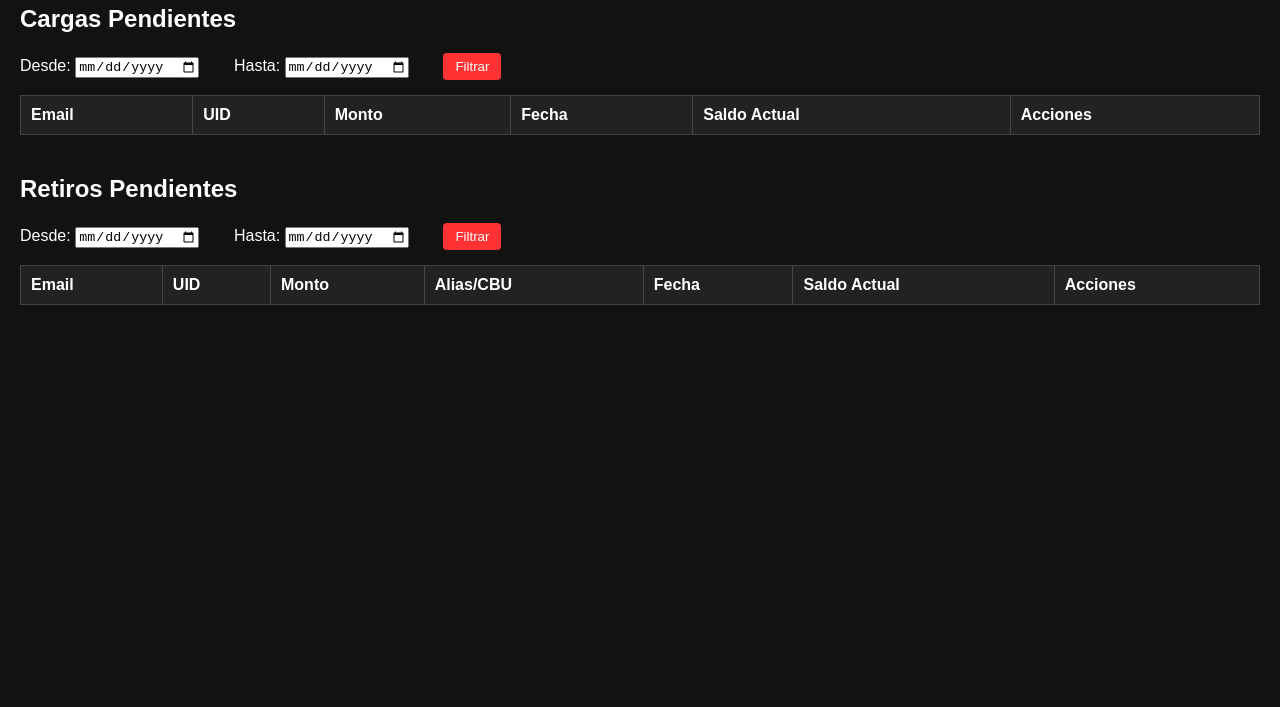
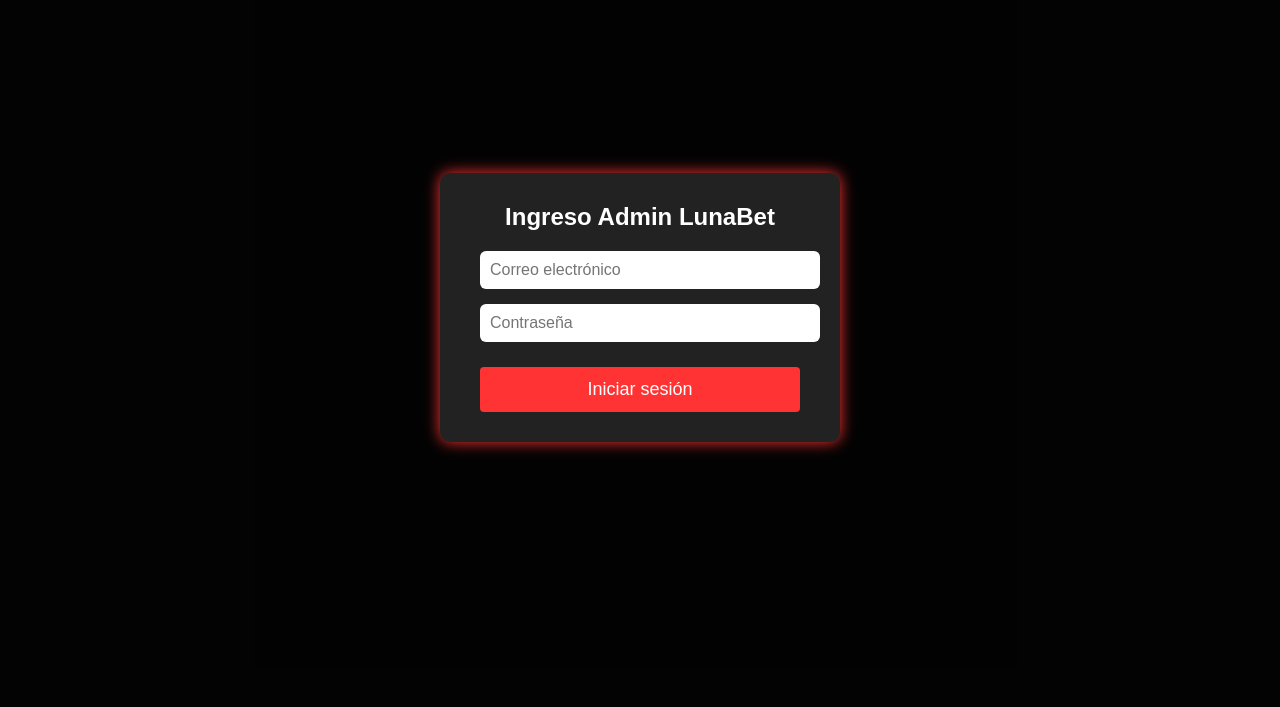
Before and after one commit to RedPato010/lunabet-admin, a plain HTML site: page index.html in a window 1280 px wide. Shown: the part 93-800 px from the top of the page. Drawn offline with Linux system fonts and the light colour scheme; no server answers.

Commit message:
Update index.html

```diff
--- a/index.html
+++ b/index.html
@@ -50,13 +50,55 @@
   button:hover {
     background: #cc2929;
   }
+  /* Modal Styles */
+  .modal-bg {
+    display: flex;
+    position: fixed;
+    top: 0; left: 0; right: 0; bottom: 0;
+    background: rgba(0,0,0,0.85);
+    justify-content: center;
+    align-items: center;
+    z-index: 9999;
+  }
+  .modal {
+    background: #222;
+    padding: 30px 40px;
+    border-radius: 10px;
+    width: 320px;
+    box-shadow: 0 0 15px #ff3333;
+    color: white;
+  }
+  .modal h2 {
+    margin-top: 0;
+    margin-bottom: 20px;
+    text-align: center;
+  }
+  .modal input {
+    width: 100%;
+    padding: 10px;
+    margin-bottom: 15px;
+    border-radius: 6px;
+    border: none;
+    font-size: 16px;
+    outline: none;
+  }
+  .modal button {
+    width: 100%;
+    padding: 12px;
+    font-size: 18px;
+  }
+  .error-msg {
+    color: #ff6666;
+    margin-bottom: 10px;
+    text-align: center;
+  }
 </style>
 </head>
 <body>
 
 <h1>Panel de Administración - LunaBet</h1>
 
-<section id="seccionCargas">
+<section id="seccionCargas" style="display:none;">
   <h2>Cargas Pendientes</h2>
   <label>Desde: <input type="date" id="fechaInicioCarga" /></label>
   <label>Hasta: <input type="date" id="fechaFinCarga" /></label>
@@ -73,13 +115,11 @@
         <th>Acciones</th>
       </tr>
     </thead>
-    <tbody>
-      <!-- Cargas cargadas dinámicamente -->
-    </tbody>
+    <tbody></tbody>
   </table>
 </section>
 
-<section id="seccionRetiros">
+<section id="seccionRetiros" style="display:none;">
   <h2>Retiros Pendientes</h2>
   <label>Desde: <input type="date" id="fechaInicioRetiro" /></label>
   <label>Hasta: <input type="date" id="fechaFinRetiro" /></label>
@@ -97,17 +137,28 @@
         <th>Acciones</th>
       </tr>
     </thead>
-    <tbody>
-      <!-- Retiros cargados dinámicamente -->
-    </tbody>
+    <tbody></tbody>
   </table>
 </section>
 
+<button id="btnLogout" style="display:none; margin-bottom: 20px; background:#cc2929;">Cerrar sesión</button>
+
+<!-- Modal Login -->
+<div class="modal-bg" id="modalLogin">
+  <div class="modal">
+    <h2>Ingreso Admin LunaBet</h2>
+    <input type="email" id="inputEmail" placeholder="Correo electrónico" />
+    <input type="password" id="inputPassword" placeholder="Contraseña" />
+    <div class="error-msg" id="loginError"></div>
+    <button id="btnLogin">Iniciar sesión</button>
+  </div>
+</div>
+
 <script src="https://www.gstatic.com/firebasejs/9.23.0/firebase-app-compat.js"></script>
+<script src="https://www.gstatic.com/firebasejs/9.23.0/firebase-auth-compat.js"></script>
 <script src="https://www.gstatic.com/firebasejs/9.23.0/firebase-firestore-compat.js"></script>
 
 <script>
-  // Configura aquí tu Firebase
   const firebaseConfig = {
     apiKey: "AIzaSyBDWxn28oXn04--DMwkzqMq00g_W-OYJ3g",
     authDomain: "lunabet-73609.firebaseapp.com",
@@ -119,7 +170,20 @@
   };
 
   firebase.initializeApp(firebaseConfig);
+  const auth = firebase.auth();
   const db = firebase.firestore();
+
+  const UID_ADMIN = "keVqWPJpBvRZxtb5YjmXSPYM4Aa2";
+
+  const modalLogin = document.getElementById("modalLogin");
+  const btnLogin = document.getElementById("btnLogin");
+  const loginError = document.getElementById("loginError");
+  const inputEmail = document.getElementById("inputEmail");
+  const inputPassword = document.getElementById("inputPassword");
+
+  const seccionCargas = document.getElementById("seccionCargas");
+  const seccionRetiros = document.getElementById("seccionRetiros");
+  const btnLogout = document.getElementById("btnLogout");
 
   // Función para formatear fecha legible
   function formatearFecha(timestamp) {
@@ -128,7 +192,6 @@
     return date.toLocaleString();
   }
 
-  // Cargar saldo del usuario para mostrar en tabla
   async function obtenerSaldoUsuario(uid) {
     try {
       const doc = await db.collection('users').doc(uid).get();
@@ -142,17 +205,13 @@
     }
   }
 
-  // Cargar cargas pendientes con filtros
   async function cargarCargasPendientes(fechaInicio=null, fechaFin=null) {
     let query = db.collection('cargas').where('estado', '==', 'pendiente');
-
     if(fechaInicio) query = query.where('creado', '>=', fechaInicio);
     if(fechaFin) query = query.where('creado', '<=', fechaFin);
-
     query = query.orderBy('creado', 'desc');
 
     const snapshot = await query.get();
-
     const tbody = document.querySelector('#tablaCargas tbody');
     tbody.innerHTML = '';
 
@@ -175,17 +234,13 @@
     }
   }
 
-  // Cargar retiros pendientes con filtros
   async function cargarRetirosPendientes(fechaInicio=null, fechaFin=null) {
     let query = db.collection('retiros').where('estado', '==', 'pendiente');
-
     if(fechaInicio) query = query.where('creado', '>=', fechaInicio);
     if(fechaFin) query = query.where('creado', '<=', fechaFin);
-
     query = query.orderBy('creado', 'desc');
 
     const snapshot = await query.get();
-
     const tbody = document.querySelector('#tablaRetiros tbody');
     tbody.innerHTML = '';
 
@@ -209,7 +264,6 @@
     }
   }
 
-  // Función para aprobar carga
   async function aprobarCarga(cargaId, uid, monto) {
     try {
       const userRef = db.collection('users').doc(uid);
@@ -229,7 +283,6 @@
     }
   }
 
-  // Función para rechazar carga
   async function rechazarCarga(cargaId) {
     try {
       await db.collection('cargas').doc(cargaId).update({ estado: 'rechazado' });
@@ -241,7 +294,6 @@
     }
   }
 
-  // Función para aprobar retiro
   async function aprobarRetiro(retiroId, uid, monto) {
     try {
       const userRef = db.collection('users').doc(uid);
@@ -265,7 +317,6 @@
     }
   }
 
-  // Función para rechazar retiro
   async function rechazarRetiro(retiroId) {
     try {
       await db.collection('retiros').doc(retiroId).update({ estado: 'rechazado' });
@@ -277,31 +328,67 @@
     }
   }
 
-  // Eventos filtros
+  btnLogin.addEventListener("click", () => {
+    loginError.textContent = "";
+    const email = inputEmail.value.trim();
+    const password = inputPassword.value.trim();
+
+    if(!email || !password) {
+      loginError.textContent = "Completa email y contraseña.";
+      return;
+    }
+
+    auth.signInWithEmailAndPassword(email, password)
+      .then(userCred => {
+        if(userCred.user.uid !== UID_ADMIN) {
+          loginError.textContent = "No tienes permisos de administrador.";
+          auth.signOut();
+        }
+      })
+      .catch(err => {
+        loginError.textContent = err.message;
+      });
+  });
+
+  btnLogout.addEventListener("click", () => {
+    auth.signOut();
+  });
+
+  auth.onAuthStateChanged(user => {
+    if(user && user.uid === UID_ADMIN) {
+      modalLogin.style.display = "none";
+      seccionCargas.style.display = "block";
+      seccionRetiros.style.display = "block";
+      btnLogout.style.display = "inline-block";
+      cargarCargasPendientes();
+      cargarRetirosPendientes();
+    } else {
+      modalLogin.style.display = "flex";
+      seccionCargas.style.display = "none";
+      seccionRetiros.style.display = "none";
+      btnLogout.style.display = "none";
+      inputPassword.value = "";
+      inputEmail.value = "";
+      loginError.textContent = "";
+    }
+  });
+
+  // Filtros
   document.getElementById('btnFiltrarCargas').addEventListener('click', () => {
     const inicio = document.getElementById('fechaInicioCarga').valueAsDate;
     const fin = document.getElementById('fechaFinCarga').valueAsDate;
-
     const startTimestamp = inicio ? firebase.firestore.Timestamp.fromDate(inicio) : null;
     const endTimestamp = fin ? firebase.firestore.Timestamp.fromDate(fin) : null;
-
     cargarCargasPendientes(startTimestamp, endTimestamp);
   });
 
   document.getElementById('btnFiltrarRetiros').addEventListener('click', () => {
     const inicio = document.getElementById('fechaInicioRetiro').valueAsDate;
     const fin = document.getElementById('fechaFinRetiro').valueAsDate;
-
     const startTimestamp = inicio ? firebase.firestore.Timestamp.fromDate(inicio) : null;
     const endTimestamp = fin ? firebase.firestore.Timestamp.fromDate(fin) : null;
-
     cargarRetirosPendientes(startTimestamp, endTimestamp);
   });
-
-  // Cargar datos al iniciar
-  cargarCargasPendientes();
-  cargarRetirosPendientes();
-
 </script>
 
 </body>
```
